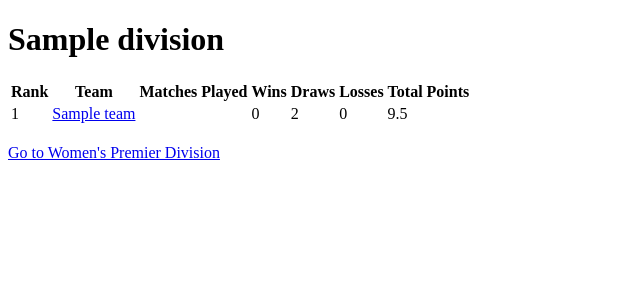
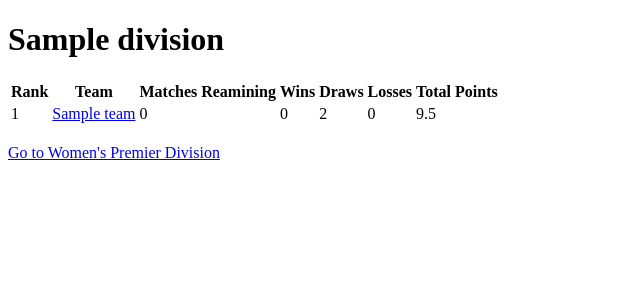
Before and after one commit to jjjjjjonathan/road-to-2024, a Django app: page /division/1/ in a window 1280 px wide. Shown: the top 300 px of the page, without its empty margins (0-640 px from the left). Run offline with Django 4.2, Linux system fonts and the light colour scheme; tables that the repository leaves empty hold one stand-in row (values such as "Sample post"); parts of the project's set-up code (start-up, migrations or seed data) failed here and were passed over.

Commit message:
Calculate matches remaining instead of matches played

```diff
--- a/l1o/templates/division/division.html
+++ b/l1o/templates/division/division.html
@@ -12,23 +12,12 @@
   <body>
     {% if division %}
     <h1>{{division.name}}</h1>
-    <!-- <form action="{% url 'l1o:division' division.id %}" method="get">
-      <input type="datetime-local" name="date">
-      <input type="submit" value="Submit">
-    </form>
-
-    {% if filter_date is not None %}
-
-    <p>Only including matches on or before {{ filter_date }}.</p>
-
-    {% endif %} -->
-
     <table>
       <thead>
         <tr>
           <th>Rank</th>
           <th>Team</th>
-          <th>Matches Played</th>
+          <th>Matches Reamining</th>
           <th>Wins</th>
           <th>Draws</th>
           <th>Losses</th>
@@ -42,7 +31,7 @@
             <td>
               <a href="{% url 'l1o:team' team.id %}">{{ team.name }}</a>
             </td>
-            <td>{{ team.matches_played }}</td>
+            <td>{{ team.matches_remaining }}</td>
             <td>{{ team.wins }}</td>
             <td>{{ team.draws }}</td>
             <td>{{ team.losses }}</td>
```
